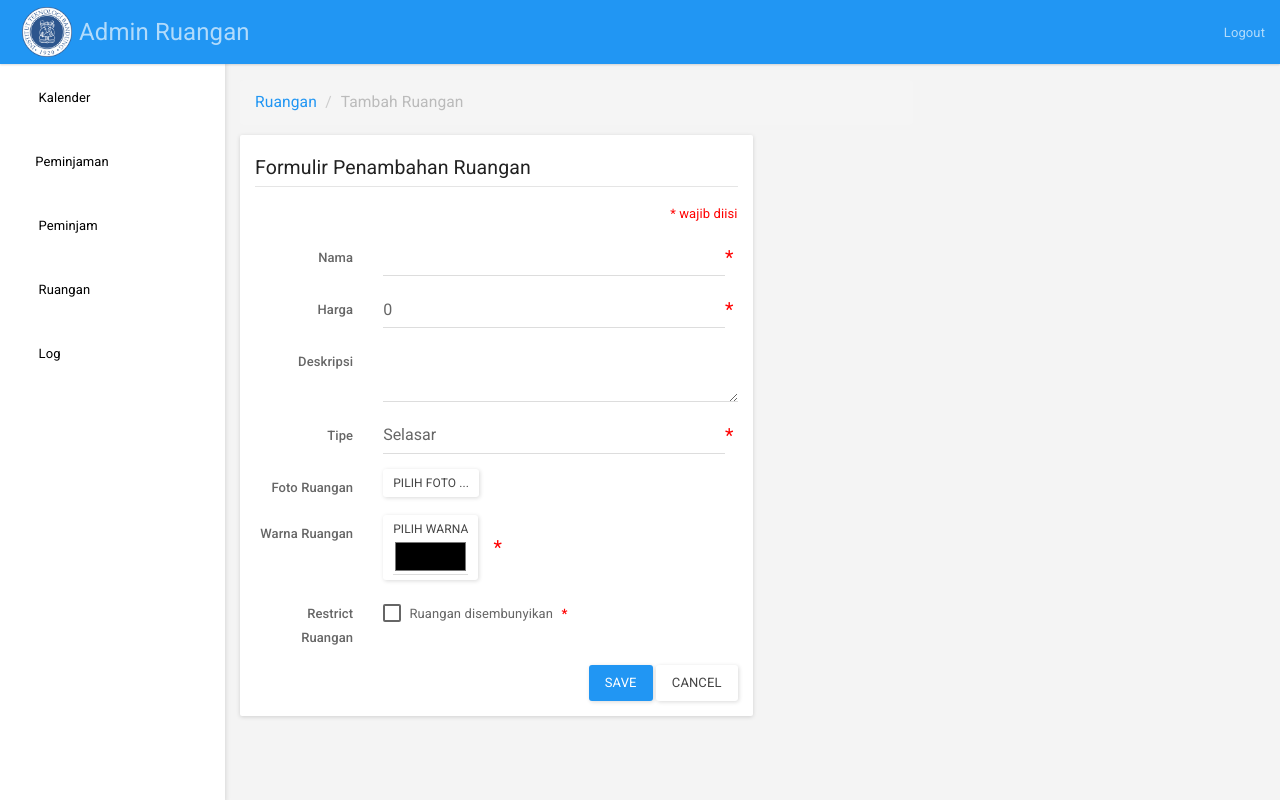
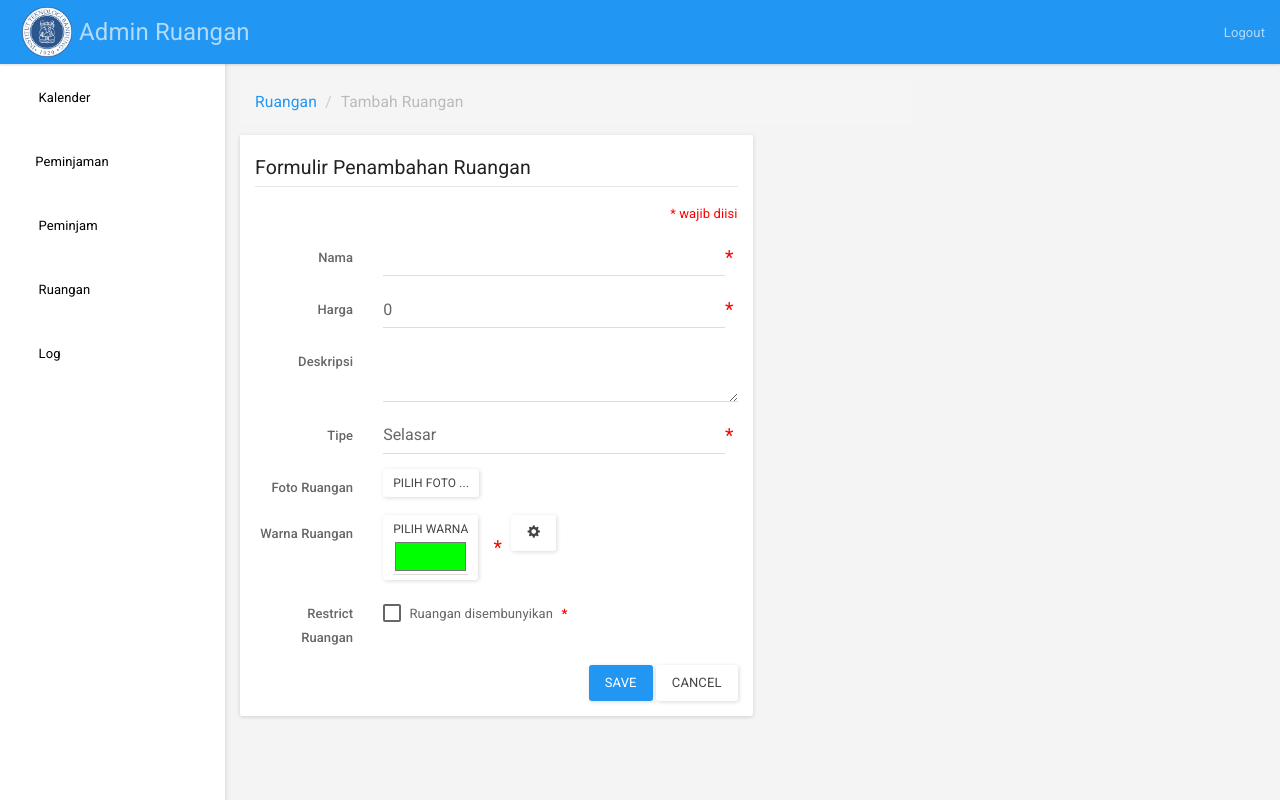
Before and after one commit to aldrichvalentino/sarpras_space, a Django app: page /ruangan/add/ in a window 1280 px wide. Run offline with Django 3.2, Linux system fonts and the light colour scheme; a user stored in the database is signed in; data comes from the database, SQL or seed files in the repository; some libraries are stand-ins or nearby versions; some web fonts are replaced.

Commit message:
Add cog button beside color picker

```diff
--- a/ruangan/templates/ruangan/add.html
+++ b/ruangan/templates/ruangan/add.html
@@ -79,9 +79,17 @@
 						<div class="input-group" style="text-align: center">
 							<label class="btn btn-default btn-sm">
 								Pilih warna
-								<input name="warna" id="id_warna" type="color" required class="form-control" ng-model="warna" />
+								<input name="warna" id="id_warna" type="color" required class="form-control" value="#00FF00"/>
 							</label>
 							<span class="input-group-addon" style="font-size: 150%;color: red;padding-left: 15px">*</span>
+						</div>
+					</div>
+					<div class="col-lg-offset-1 col-lg-1">
+						<div class="dropdown">
+							<button class="btn btn-default dropdown-toggle" type="button" data-toggle="dropdown"><span class="glyphicon glyphicon-cog"></span></button>
+							<ul class="dropdown-menu">
+								<li><a href="#">Pasang sebagai default</a></li>
+							</ul>
 						</div>
 					</div>
 				</div>
```
